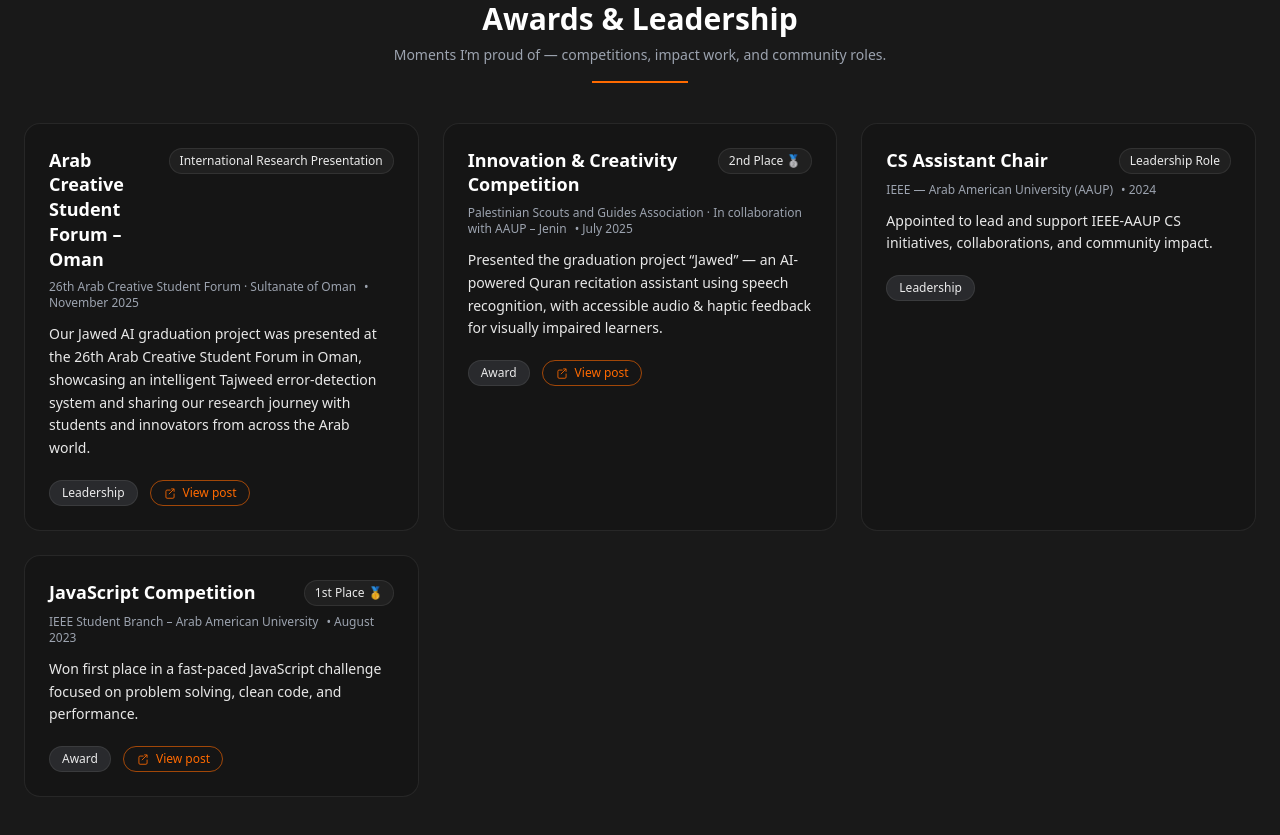
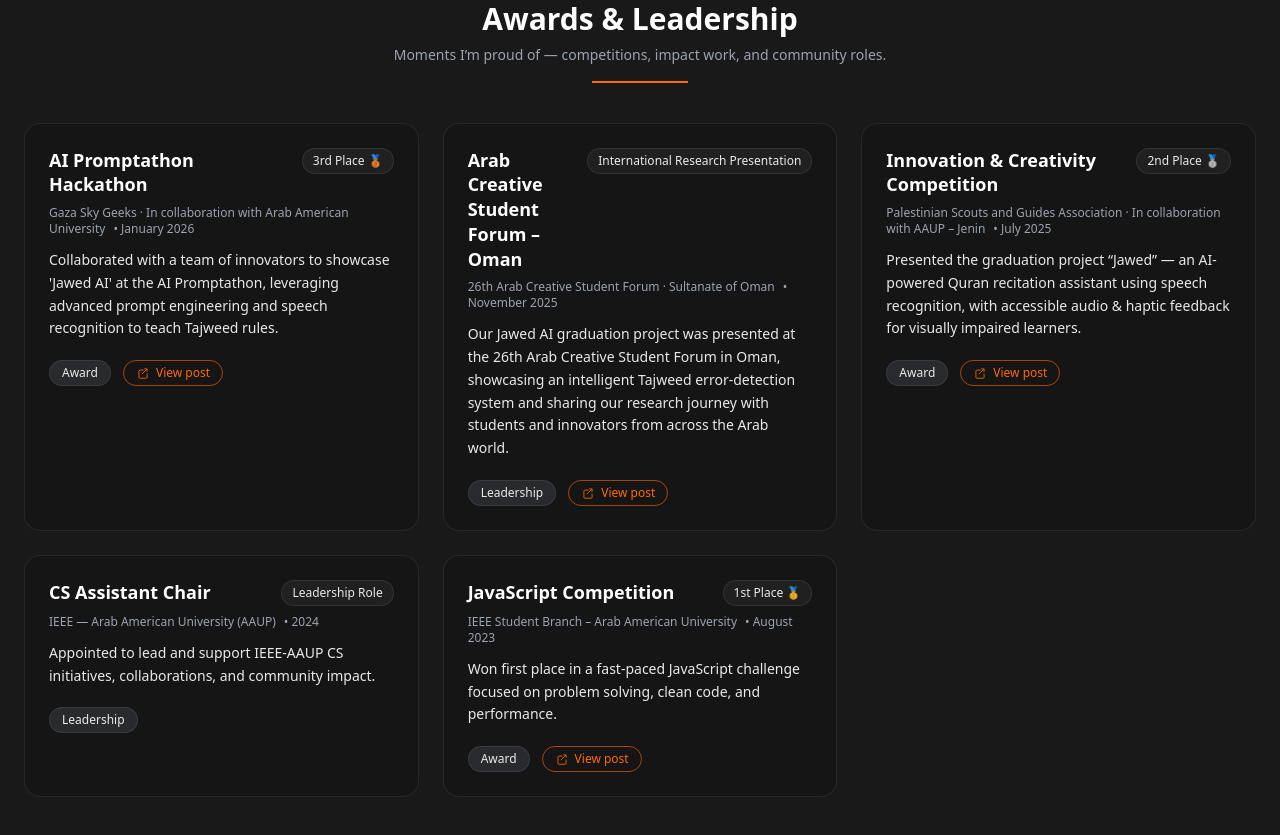
Before and after one commit to a7mad1112/personal-site, a React (Vite) app: page / in a window 1280 px wide. Shown: the part 3300-4135 px from the top of the page. Built offline with nearby package versions, Linux system fonts and the light colour scheme.

Commit message:
add AI Promptathon Hackathon to awards

```diff
--- a/src/data/awards.js
+++ b/src/data/awards.js
@@ -1,4 +1,16 @@
 export const awards = [
+  {
+    id: "ai-promptathon-3rd-2026",
+    title: "AI Promptathon Hackathon",
+    organization:
+      "Gaza Sky Geeks · In collaboration with Arab American University",
+    date: "January 2026",
+    placement: "3rd Place 🥉",
+    summary:
+      "Collaborated with a team of innovators to showcase 'Jawed AI' at the AI Promptathon, leveraging advanced prompt engineering and speech recognition to teach Tajweed rules.",
+    linkedInLink:
+      "https://www.linkedin.com/posts/laethnueirat_competition-laethnueirat-ugcPost-7422316682066575361-6LUg?utm_source=share&utm_medium=member_desktop&rcm=ACoAAD37Uo4BEgiUmBlJS_K4JfGo26ZQsebV5f0",
+  },
   {
     id: "jawed-oman-forum-2025",
     title: "Arab Creative Student Forum – Oman",
```
